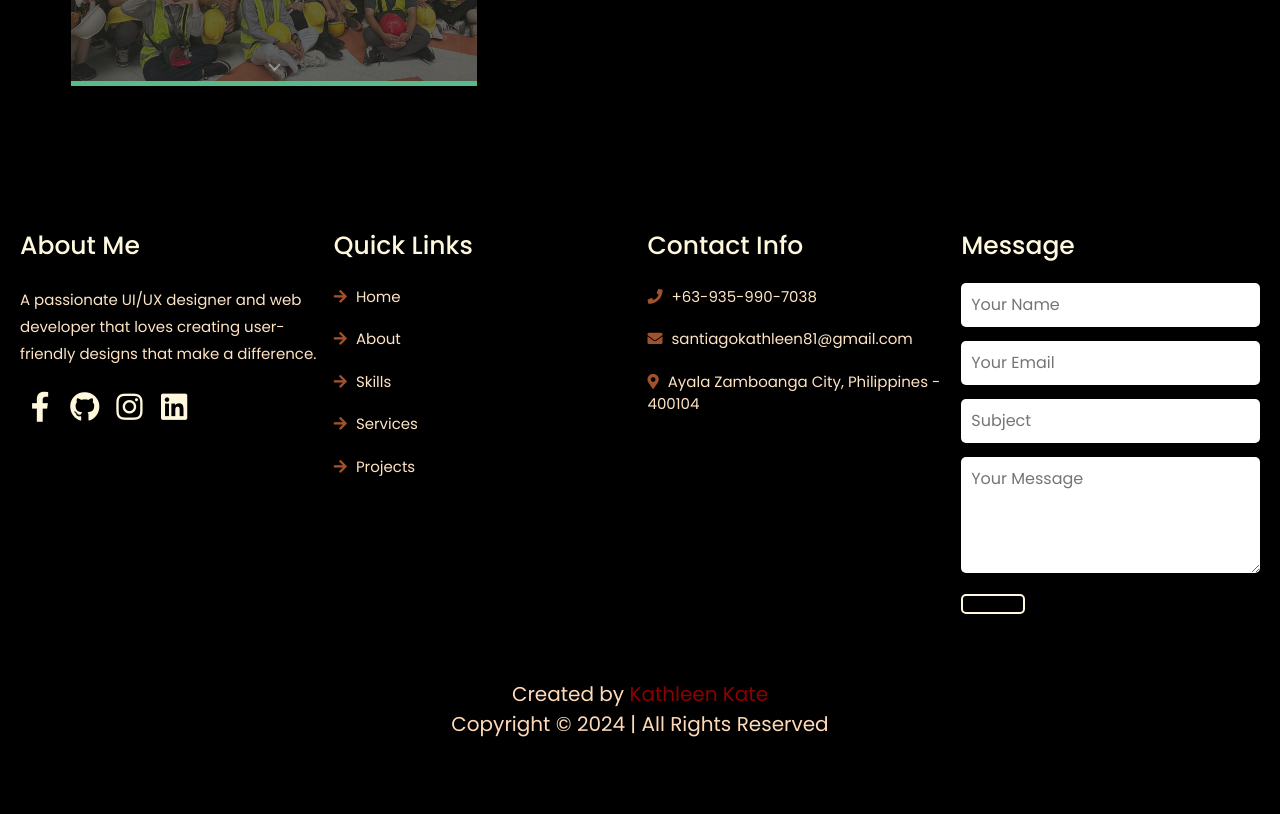
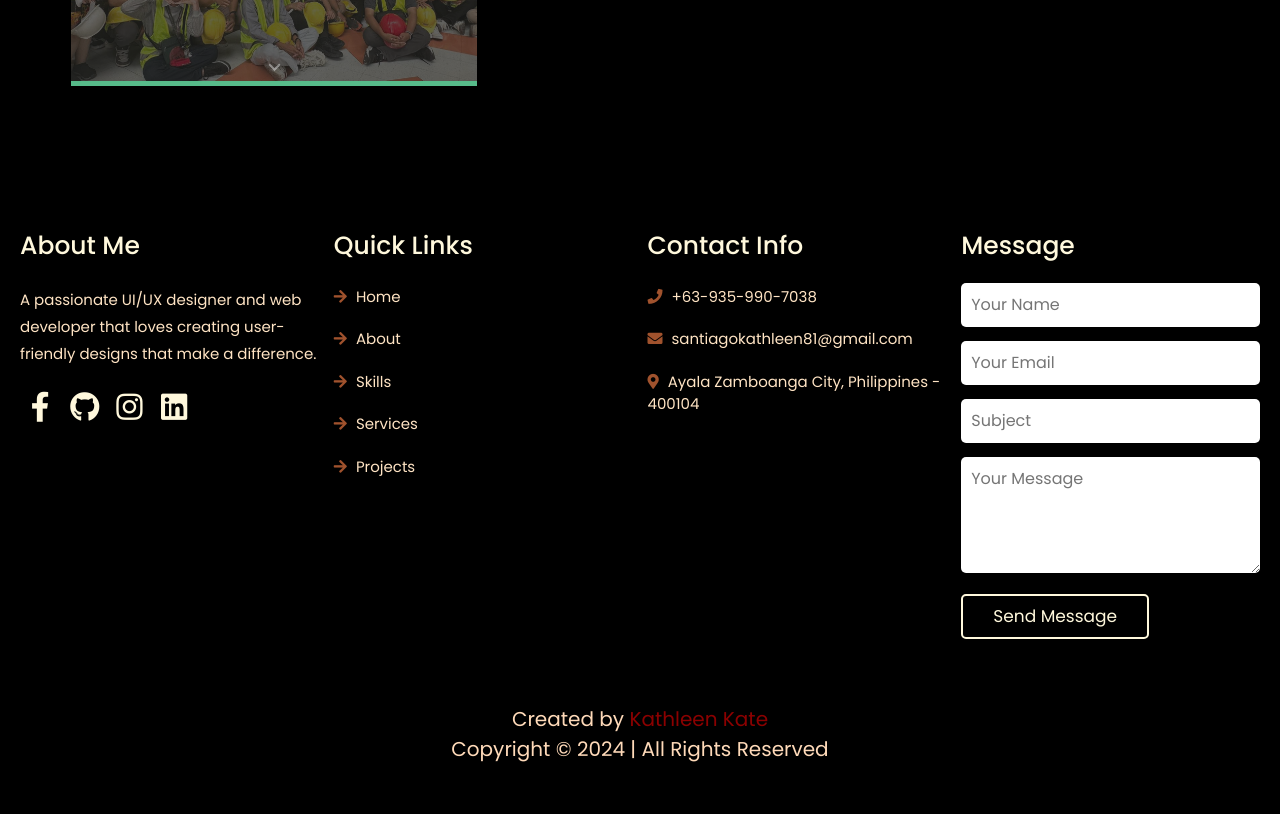
Before and after one commit to kathleenkate16/kathleenkate16.github.io, a plain HTML site: page index.html in a window 1280 px wide. Shown: the part 3555-4369 px from the top of the page. Before the commit the page ends 4344 px from the top, so only its background shows below. Drawn offline with nearby package versions, Linux system fonts and the light colour scheme.

Commit message:
Update index.html

```diff
--- a/index.html
+++ b/index.html
@@ -244,7 +244,7 @@
             <input type="email" name="email" placeholder="Your Email" class="input-field">
             <input type="text" name="subject" placeholder="Subject" class="input-field">
             <textarea name="message" placeholder="Your Message" rows="4" class="input-field"></textarea>
-            <a href="#" value="Send Message" class="btn"> </a>
+            <a href="#" class="btn">Send Message</a>
         </form>
     </div>
 
```
